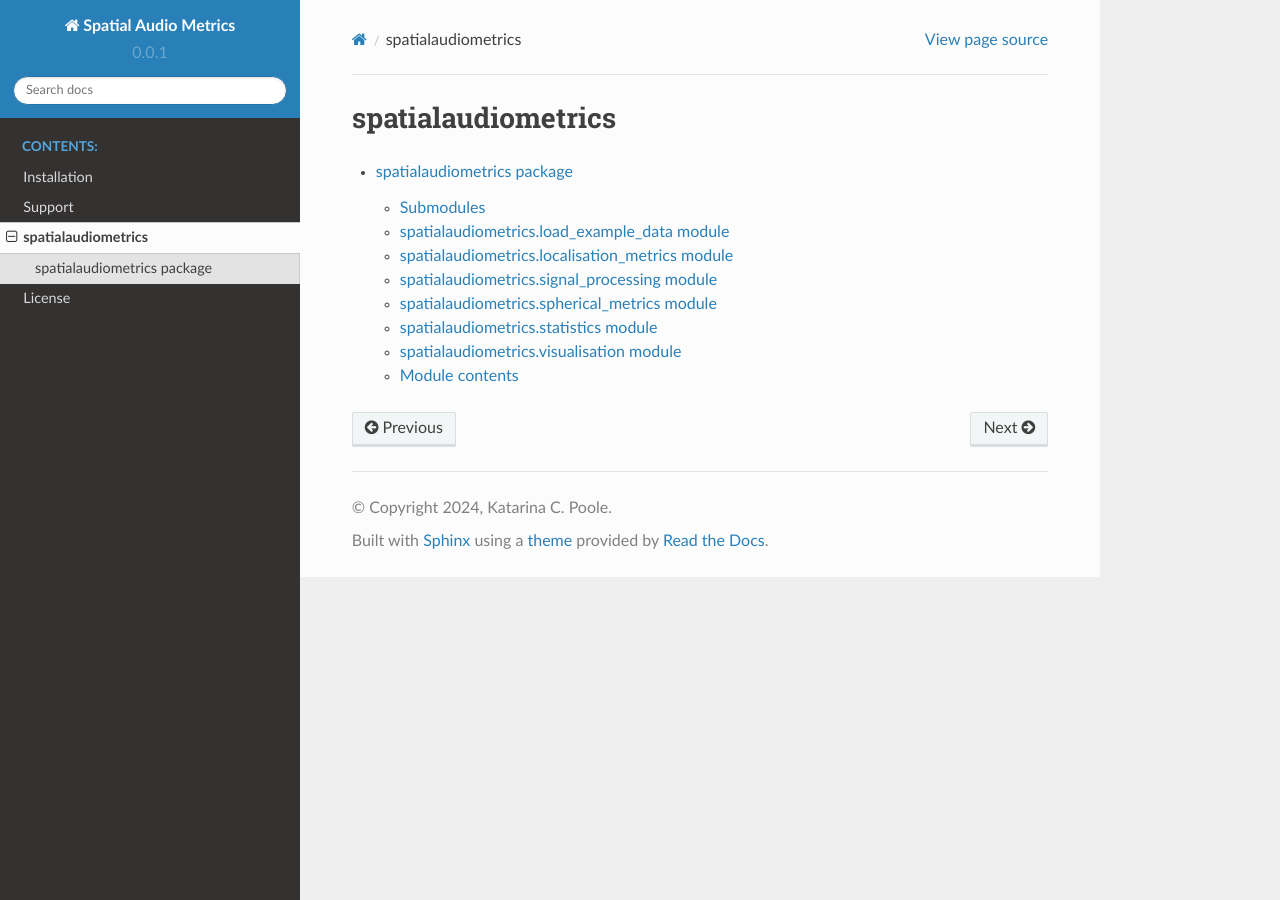
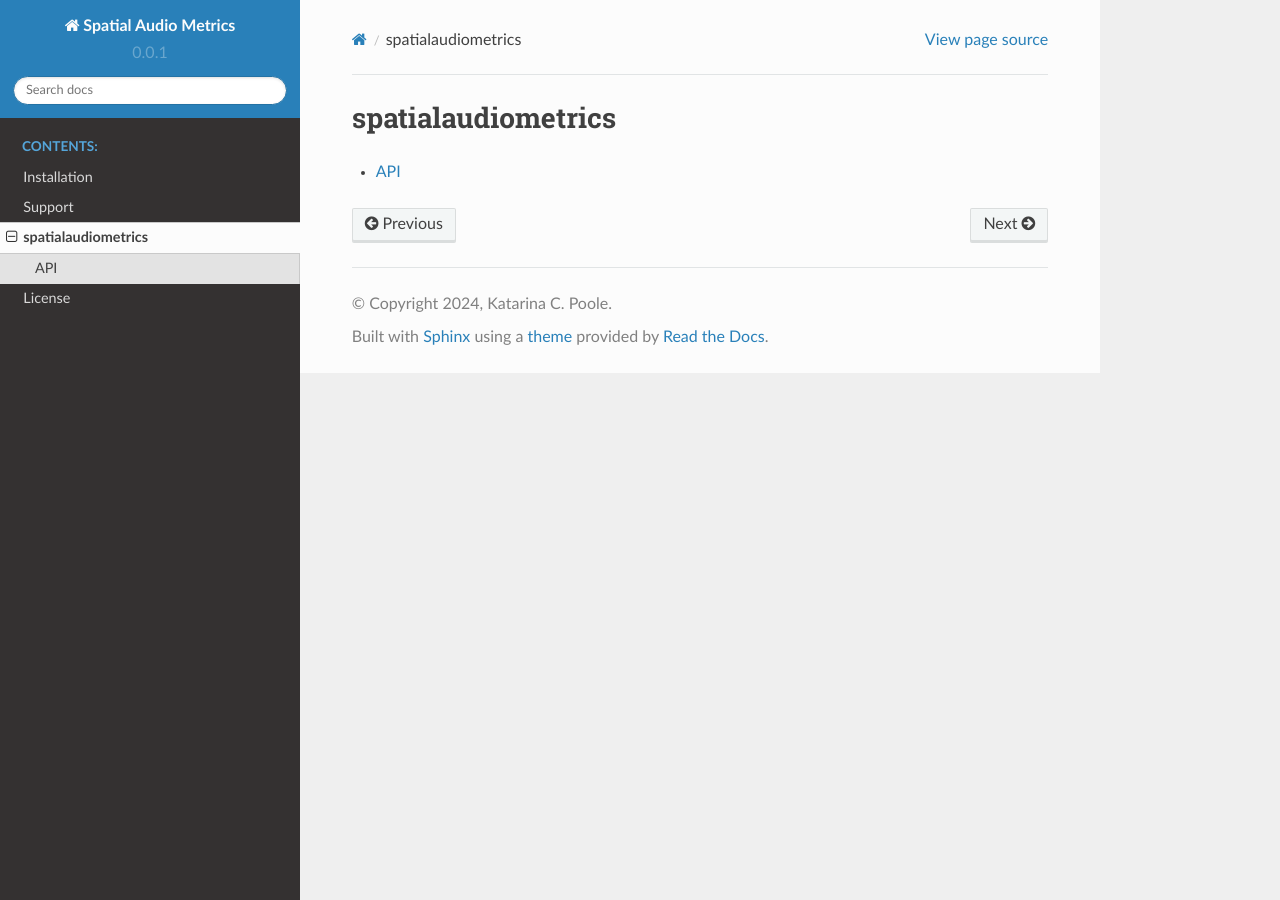
Before and after one commit to Katarina-Poole/Spatial-Audio-Metrics, a Sphinx documentation site: the page built from docs/modules.rst, in a window 1280 px wide. Built offline with Sphinx 7.4.7 and the Read the Docs theme 2.0.0, drawn with Linux system fonts in a browser that asks for light colours.

```diff
--- a/demo.py
+++ b/demo.py
@@ -1,6 +1,7 @@
 from spatialaudiometrics import load_data as ld
 from spatialaudiometrics import hrtf_metrics as hf
 from spatialaudiometrics import lap_challenge as lap
+
 # Load in some example HRTFs
 hrtf1,hrtf2 = ld.load_example_sofa_files()
 
--- a/docs/modules.rst
+++ b/docs/modules.rst
@@ -2,6 +2,6 @@
 ===================
 
 .. toctree::
-   :maxdepth: 2
+   :maxdepth: 1
 
    spatialaudiometrics
--- a/docs/spatialaudiometrics.rst
+++ b/docs/spatialaudiometrics.rst
@@ -1,10 +1,7 @@
-spatialaudiometrics package
+API
 ===========================
 
-Submodules
-----------
-
-spatialaudiometrics.load\_example\_data module
+spatialaudiometrics.load\_data module
 ----------------------------------------------
 
 .. automodule:: spatialaudiometrics.load_data
--- a/pyproject.toml
+++ b/pyproject.toml
@@ -7,7 +7,7 @@
 
 [project]
 name = "spatialaudiometrics"
-version = "0.0.1"
+version = "0.0.2"
 
 dependencies = [
 "certifi>=2024.2.2",
--- a/requirements.txt
+++ b/requirements.txt
@@ -31,7 +31,6 @@
 seaborn==0.13.2
 six==1.16.0
 snowballstemmer==2.2.0
--e git+https://github.com/Katarina-Poole/Spatial-Audio-Metrics.git@5b199adeb7a735b99fe405d112ed982d6b46a5b0#egg=spatialaudiometrics
 Sphinx==7.2.6
 sphinx-rtd-theme==2.0.0
 sphinxcontrib-applehelp==1.0.8
```
Also changed, not shown: README.md (+7 -5 lines), 9 other files.
